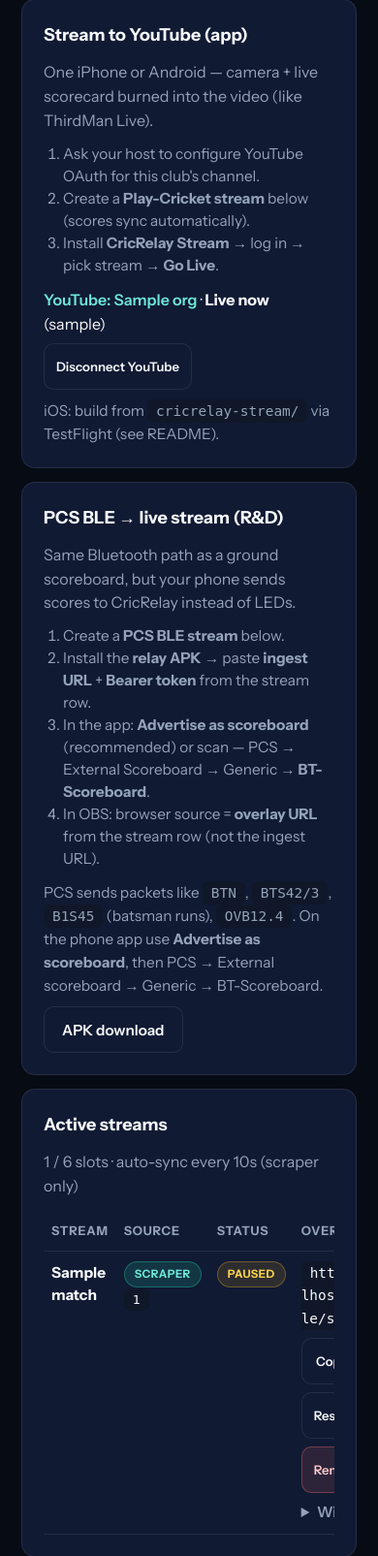
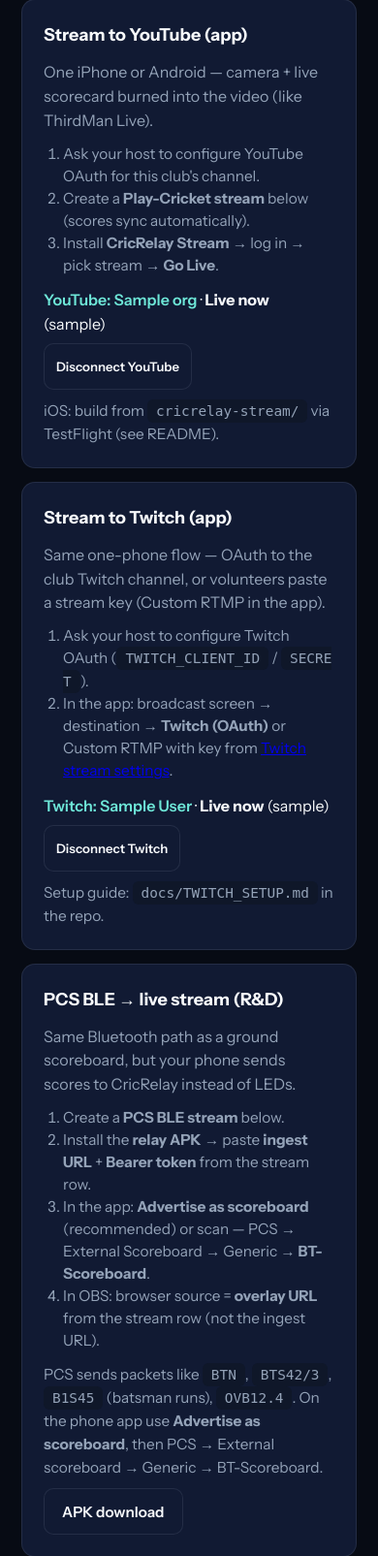
Before and after one commit to g-krish93/score, a Flask app: page /dashboard in a window 390 px wide. Shown: the part 287-1892 px from the top of the page at 97% size. Run offline with Flask 3, Linux system fonts and the light colour scheme; the visitor is signed in with stand-in values (Sample User, id 1); tables that the repository leaves empty hold one stand-in row (values such as "Sample post").

Commit message:
feat(stream): Twitch OAuth connect and go-live (like YouTube)
Add Twitch Helix OAuth, dashboard/mobile authorize flow, go-live/stop with platform=twitch, and app destination picker. Includes deploy env script and docs/TWITCH_SETUP.md.

Co-authored-by: Cursor <cursoragent@cursor.com>

```diff
--- a/server/app.py
+++ b/server/app.py
@@ -55,12 +55,15 @@ from .scraper_worker import get_live_snapshot, register_relay_worker
 from .stream_api import (
     bearer_org_from_request,
     issue_stream_token,
+    issue_twitch_oauth_state,
     issue_youtube_oauth_state,
+    org_id_from_twitch_oauth_state,
     org_id_from_youtube_oauth_state,
     relay_match_for_org,
     relay_matches_for_org,
     stream_api_auth_required,
 )
+from . import twitch_stream as tw
 from . import youtube_stream as yt
 
 load_dotenv()
@@ -324,6 +327,30 @@ def migrate_youtube_columns():
         db.session.commit()
 
 
+def migrate_twitch_columns():
+    """Add Twitch Stream columns on Organization."""
+    insp = inspect(db.engine)
+    if not insp.has_table("cricrelay_org"):
+        return
+    cols = {c["name"] for c in insp.get_columns("cricrelay_org")}
+    ts = _sql_timestamp_type()
+    specs = [
+        ("twitch_refresh_token_enc", "TEXT"),
+        ("twitch_user_id", "VARCHAR(32)"),
+        ("twitch_login", "VARCHAR(64)"),
+        ("twitch_display_name", "VARCHAR(200)"),
+        ("twitch_connected_at", ts),
+        ("twitch_active_match_slug", "VARCHAR(120)"),
+    ]
+    altered = False
+    for name, typ in specs:
+        if name not in cols:
+            db.session.execute(text(f"ALTER TABLE cricrelay_org ADD COLUMN {name} {typ}"))
+            altered = True
+    if altered:
+        db.session.commit()
+
+
 def _youtube_redirect_uri() -> str:
     env = (os.getenv("YOUTUBE_REDIRECT_URI") or "").strip()
     if env:
@@ -343,6 +370,30 @@ def _org_youtube_access_token(org: Organization) -> str | None:
         return None
     try:
         data = yt.refresh_access_token(refresh)
+        return data.get("access_token")
+    except Exception:
+        return None
+
+
+def _twitch_redirect_uri() -> str:
+    env = (os.getenv("TWITCH_REDIRECT_URI") or "").strip()
+    if env:
+        return env
+    base = _public_base_url()
+    if base:
+        return f"{base}/dashboard/twitch/callback"
+    return ""
+
+
+def _org_twitch_access_token(org: Organization) -> str | None:
+    enc = (org.twitch_refresh_token_enc or "").strip()
+    if not enc:
+        return None
+    refresh = tw.decrypt_token(enc)
+    if not refresh:
+        return None
+    try:
+        data = tw.refresh_access_token(refresh)
         return data.get("access_token")
     except Exception:
         return None
@@ -1125,6 +1176,11 @@ def _dashboard_fixture_data(org):
         "youtube_oauth_configured": yt.oauth_configured(),
         "youtube_live_active": bool(org.youtube_active_broadcast_id),
         "youtube_active_match_slug": org.youtube_active_match_slug or "",
+        "twitch_connected": bool((org.twitch_refresh_token_enc or "").strip()),
+        "twitch_display_name": org.twitch_display_name or org.twitch_login or "",
+        "twitch_oauth_configured": tw.oauth_configured(),
+        "twitch_live_active": bool(org.twitch_active_match_slug),
+        "twitch_active_match_slug": org.twitch_active_match_slug or "",
     }
 
 
@@ -2250,6 +2306,111 @@ def dashboard_youtube_disconnect():
     return redirect(url_for("dashboard"))
 
 
+@app.get("/dashboard/twitch/connect")
+@login_required
+def dashboard_twitch_connect():
+    org = _org_from_session()
+    if not tw.oauth_configured():
+        flash("Twitch OAuth is not configured on this server (TWITCH_CLIENT_ID / SECRET).", "error")
+        return redirect(url_for("dashboard"))
+    redirect_uri = _twitch_redirect_uri()
+    if not redirect_uri:
+        flash("Set PUBLIC_BASE_URL or TWITCH_REDIRECT_URI for Twitch connect.", "error")
+        return redirect(url_for("dashboard"))
+    state = tw.new_oauth_state()
+    session["twitch_oauth_state"] = state
+    session["twitch_oauth_org_id"] = org.id
+    return redirect(tw.build_authorize_url(redirect_uri, state))
+
+
+@app.get("/dashboard/twitch/callback")
+def dashboard_twitch_callback():
+    org = _org_from_session()
+    state = request.args.get("state") or ""
+    if org is None:
+        mobile_oid = org_id_from_twitch_oauth_state(state)
+        if mobile_oid:
+            org = db.session.get(Organization, mobile_oid)
+    if org is None:
+        flash("Sign in to the dashboard, then connect Twitch.", "error")
+        return redirect(url_for("cricrelay_login"))
+    err = request.args.get("error")
+    if err:
+        flash(f"Twitch authorization failed: {err}", "error")
+        return redirect(url_for("dashboard"))
+    web_state = session.pop("twitch_oauth_state", None)
+    web_oid = session.pop("twitch_oauth_org_id", None)
+    if web_state is not None:
+        if state != web_state or web_oid != org.id:
+            flash("Invalid OAuth state. Try connecting Twitch again.", "error")
+            return redirect(url_for("dashboard"))
+    elif org_id_from_twitch_oauth_state(state) != org.id:
+        flash("Invalid OAuth state. Try connecting Twitch again.", "error")
+        return redirect(url_for("dashboard"))
+    code = request.args.get("code")
+    if not code:
+        flash("Missing authorization code from Twitch.", "error")
+        return redirect(url_for("dashboard"))
+    redirect_uri = _twitch_redirect_uri()
+    try:
+        tok = tw.exchange_code(code, redirect_uri)
+        access = tok.get("access_token")
+        refresh = tok.get("refresh_token")
+        if not refresh:
+            flash("Twitch did not return a refresh token. Disconnect and connect again.", "error")
+            return redirect(url_for("dashboard"))
+        user_id, login, display = tw.fetch_user_for_token(access)
+        live_check = tw.verify_streaming_access(access, user_id)
+        org.twitch_refresh_token_enc = tw.encrypt_token(refresh)
+        org.twitch_user_id = user_id
+        org.twitch_login = login
+        org.twitch_display_name = display
+        org.twitch_connected_at = datetime.now(timezone.utc)
+        db.session.commit()
+        if live_check.get("ok"):
+            flash(f"Twitch connected: {display} (@{login})", "success")
+        else:
+            flash(
+                f"Twitch linked ({display}) but stream key access failed: {live_check.get('message')}",
+                "error",
+            )
+    except Exception as exc:
+        flash(f"Could not connect Twitch: {exc}", "error")
+        return redirect(url_for("dashboard"))
+    if web_state is None:
+        live_ok = live_check.get("ok")
+        live_msg = (live_check.get("message") or "").strip()
+        extra = (
+            "<p style='color:#22c55e'>Stream key API: OK — you can use Go Live to Twitch from the app.</p>"
+            if live_ok
+            else f"<p style='color:#f97316'>Stream key not ready: {live_msg}</p>"
+        )
+        return (
+            "<!DOCTYPE html><html><body style='font-family:sans-serif;padding:2rem;max-width:36rem'>"
+            f"<h2>Twitch connected</h2><p><b>{display}</b> (@{login})</p>"
+            f"{extra}"
+            "<p><b>Next:</b> switch back to <b>CricRelay Live</b> and choose "
+            "<b>Twitch (OAuth)</b> on the broadcast screen, or paste a stream key under Custom RTMP.</p>"
+            "</body></html>"
+        )
+    return redirect(url_for("dashboard"))
+
+
+@app.post("/dashboard/twitch/disconnect")
+@login_required
+def dashboard_twitch_disconnect():
+    org = _org_from_session()
+    org.twitch_refresh_token_enc = None
+    org.twitch_user_id = None
+    org.twitch_login = None
+    org.twitch_display_name = None
+    org.twitch_connected_at = None
+    org.twitch_active_match_slug = None
+    db.session.commit()
+    flash("Twitch disconnected.", "success")
+    return redirect(url_for("dashboard"))
+
+
 @app.post("/api/auth/login")
 def api_stream_login():
     data = request.get_json(silent=True) or {}
@@ -2267,6 +2428,7 @@ def api_stream_login():
             "org_id": org.id,
             "org_name": org.name,
             "youtube_connected": bool((org.youtube_refresh_token_enc or "").strip()),
+            "twitch_connected": bool((org.twitch_refresh_token_enc or "").strip()),
         }
     )
 
@@ -2474,20 +2636,128 @@ def api_youtube_disconnect(org: Organization):
     return jsonify({"ok": True})
 
 
+@app.get("/api/stream/twitch/authorize")
+@stream_api_auth_required
+def api_twitch_authorize(org: Organization):
+    if not tw.oauth_configured():
+        return (
+            jsonify(
+                {
+                    "error": (
+                        "Twitch OAuth is not configured on this server. "
+                        "Set TWITCH_CLIENT_ID and TWITCH_CLIENT_SECRET."
+                    )
+                }
+            ),
+            503,
+        )
+    redirect_uri = _twitch_redirect_uri()
+    if not redirect_uri:
+        return jsonify({"error": "Set PUBLIC_BASE_URL or TWITCH_REDIRECT_URI"}), 503
+    state = issue_twitch_oauth_state(org.id)
+    return jsonify(
+        {
+            "ok": True,
+            "authorize_url": tw.build_authorize_url(redirect_uri, state),
+            "scopes": tw.oauth_scopes(),
+        }
+    )
+
+
+@app.get("/api/stream/twitch-status")
+@stream_api_auth_required
+def api_twitch_status(org: Organization):
+    connected = bool((org.twitch_refresh_token_enc or "").strip())
+    stream_key_ok = False
+    stream_key_message = ""
+    if connected:
+        access = _org_twitch_access_token(org)
+        bid = (org.twitch_user_id or "").strip()
+        if access and bid:
+            check = tw.verify_streaming_access(access, bid)
+            stream_key_ok = bool(check.get("ok"))
+            stream_key_message = (check.get("message") or "").strip()
+    return jsonify(
+        {
+            "ok": True,
+            "oauth_configured": tw.oauth_configured(),
+            "oauth_scopes": tw.oauth_scopes(),
+            "connected": connected,
+            "display_name": org.twitch_display_name or org.twitch_login or "",
+            "login": org.twitch_login or "",
+            "stream_key_ok": stream_key_ok,
+            "stream_key_message": stream_key_message,
+            "live_active": bool(org.twitch_active_match_slug),
+            "active_match_slug": org.twitch_active_match_slug or "",
+        }
+    )
+
+
+@app.post("/api/stream/twitch-disconnect")
+@stream_api_auth_required
+def api_twitch_disconnect(org: Organization):
+    org.twitch_refresh_token_enc = None
+    org.twitch_user_id = None
+    org.twitch_login = None
+    org.twitch_display_name = None
+    org.twitch_connected_at = None
+    org.twitch_active_match_slug = None
+    db.session.commit()
+    return jsonify({"ok": True})
+
+
 @app.post("/api/stream/go-live")
 @stream_api_auth_required
 def api_stream_go_live(org: Organization):
     data = request.get_json(silent=True) or {}
     slug = sanitize_match_id(data.get("match_slug") or "")
+    platform = str(data.get("platform") or "youtube").strip().lower()
     if not slug:
         return jsonify({"error": "match_slug required"}), 400
+    if platform not in {"youtube", "twitch"}:
+        return jsonify({"error": "platform must be youtube or twitch"}), 400
     row = RelayMatch.query.filter_by(organization_id=org.id, score_match_slug=slug).first()
     if not row:
         return jsonify({"error": "unknown stream"}), 404
+    title = (row.label or f"CricRelay {slug}")[:100]
+    base = _public_base_url().rstrip("/")
+    embed_url = f"{base}/m/{slug}/stream?embed=1" if base else f"/m/{slug}/stream?embed=1"
+
+    if platform == "twitch":
+        access = _org_twitch_access_token(org)
+        if not access:
+            return jsonify({"error": "Twitch not connected for this club"}), 400
+        bid = (org.twitch_user_id or "").strip()
+        login = (org.twitch_login or "").strip()
+        if not bid or not login:
+            return jsonify({"error": "Twitch channel info missing — reconnect Twitch"}), 400
+        try:
+            bundle = tw.go_live_bundle(access, bid, login, title)
+        except Exception as exc:
+            return jsonify({"error": f"Twitch go-live failed: {exc}"}), 502
+        org.twitch_active_match_slug = slug
+        org.youtube_active_broadcast_id = None
+        org.youtube_active_stream_id = None
+        org.youtube_active_match_slug = None
+        db.session.commit()
+        rtmp_url = bundle["ingestion_address"]
+        stream_key = bundle["stream_name"]
+        return jsonify(
+            {
+                "ok": True,
+                "platform": "twitch",
+                "match_slug": slug,
+                "watch_url": bundle["watch_url"],
+                "rtmp_url": rtmp_url,
+                "stream_key": stream_key,
+                "rtmp_full_url": f"{rtmp_url.rstrip('/')}/{stream_key}" if stream_key else rtmp_url,
+                "overlay_embed_url": embed_url,
+            }
+        )
+
     access = _org_youtube_access_token(org)
     if not access:
         return jsonify({"error": "YouTube not connected for this club"}), 400
-    title = (row.label or f"CricRelay {slug}")[:100]
     try:
         bundle = yt.go_live_bundle(access, title)
     except Exception as exc:
@@ -2495,14 +2765,14 @@ def api_stream_go_live(org: Organization):
     org.youtube_active_broadcast_id = bundle["broadcast_id"]
     org.youtube_active_stream_id = bundle["stream_id"]
     org.youtube_active_match_slug = slug
+    org.twitch_active_match_slug = None
     db.session.commit()
     rtmp_url = bundle["ingestion_address"]
     stream_key = bundle["stream_name"]
-    base = _public_base_url().rstrip("/")
-    embed_url = f"{base}/m/{slug}/stream?embed=1" if base else f"/m/{slug}/stream?embed=1"
     return jsonify(
         {
             "ok": True,
+            "platform": "youtube",
             "match_slug": slug,
             "broadcast_id": bundle["broadcast_id"],
             "stream_id": bundle["stream_id"],
@@ -2518,19 +2788,26 @@ def api_stream_go_live(org: Organization):
 @app.post("/api/stream/stop")
 @stream_api_auth_required
 def api_stream_stop(org: Organization):
-    access = _org_youtube_access_token(org)
-    if not access:
-        return jsonify({"error": "YouTube not connected"}), 400
-    b_id = org.youtube_active_broadcast_id
-    s_id = org.youtube_active_stream_id
-    if b_id:
-        try:
-            yt.stop_live_bundle(access, b_id, s_id)
-        except Exception:
-            pass
-    org.youtube_active_broadcast_id = None
-    org.youtube_active_stream_id = None
-    org.youtube_active_match_slug = None
+    data = request.get_json(silent=True) or {}
+    platform = str(data.get("platform") or "").strip().lower()
+
+    if platform in {"", "youtube"} and org.youtube_active_broadcast_id:
+        access = _org_youtube_access_token(org)
+        if access:
+            b_id = org.youtube_active_broadcast_id
+            s_id = org.youtube_active_stream_id
+            if b_id:
+                try:
+                    yt.stop_live_bundle(access, b_id, s_id)
+                except Exception:
+                    pass
+        org.youtube_active_broadcast_id = None
+        org.youtube_active_stream_id = None
+        org.youtube_active_match_slug = None
+
+    if platform in {"", "twitch"} or org.twitch_active_match_slug:
+        org.twitch_active_match_slug = None
+
     db.session.commit()
     return jsonify({"ok": True})
 
@@ -2567,12 +2844,16 @@ def health():
 def api_stream_setup():
     """Public setup check for mobile app (no secrets exposed)."""
     redirect_uri = _youtube_redirect_uri()
+    twitch_redirect = _twitch_redirect_uri()
     return jsonify(
         {
             "ok": True,
             "youtube_oauth_configured": yt.oauth_configured(),
             "youtube_redirect_uri": redirect_uri,
             "youtube_oauth_scopes": yt.oauth_scopes(),
+            "twitch_oauth_configured": tw.oauth_configured(),
+            "twitch_redirect_uri": twitch_redirect,
+            "twitch_oauth_scopes": tw.oauth_scopes(),
             "public_base_url": _public_base_url(),
         }
     )
@@ -2590,6 +2871,7 @@ with app.app_context():
     migrate_relay_source_column()
     migrate_organization_brand_columns()
     migrate_youtube_columns()
+    migrate_twitch_columns()
 
 with state_lock:
     try:
--- a/server/models_cricrelay.py
+++ b/server/models_cricrelay.py
@@ -167,6 +167,12 @@ class Organization(db.Model):
     youtube_active_broadcast_id = db.Column(db.String(64), nullable=True)
     youtube_active_stream_id = db.Column(db.String(64), nullable=True)
     youtube_active_match_slug = db.Column(db.String(120), nullable=True)
+    twitch_refresh_token_enc = db.Column(db.Text, nullable=True)
+    twitch_user_id = db.Column(db.String(32), nullable=True)
+    twitch_login = db.Column(db.String(64), nullable=True)
+    twitch_display_name = db.Column(db.String(200), nullable=True)
+    twitch_connected_at = db.Column(db.DateTime, nullable=True)
+    twitch_active_match_slug = db.Column(db.String(120), nullable=True)
     created_at = db.Column(db.DateTime, default=lambda: datetime.now(timezone.utc))
 
     def set_password(self, password: str) -> None:
--- a/templates/cricrelay_dashboard_streams.html
+++ b/templates/cricrelay_dashboard_streams.html
@@ -47,6 +47,33 @@
       {% endif %}
     </div>
     <p class="cr-help" style="margin:10px 0 0;">iOS: build from <code class="cr-code">cricrelay-stream/</code> via TestFlight (see README).</p>
+  </div>
+
+  <div class="cr-card">
+    <h2>Stream to Twitch (app)</h2>
+    <p class="cr-muted" style="margin:0 0 10px;">Same one-phone flow — OAuth to the club Twitch channel, or volunteers paste a stream key (Custom RTMP in the app).</p>
+    <ol class="cr-help" style="margin:0 0 12px;padding-left:20px;line-height:1.5;">
+      <li>{% if twitch_oauth_configured %}<a href="{{ url_for('dashboard_twitch_connect') }}">Connect Twitch</a>{% else %}Ask your host to configure Twitch OAuth (<code class="cr-code">TWITCH_CLIENT_ID</code> / <code class="cr-code">SECRET</code>){% endif %}.</li>
+      <li>In the app: broadcast screen → destination → <strong>Twitch (OAuth)</strong> or Custom RTMP with key from <a href="https://dashboard.twitch.tv/settings/stream" target="_blank" rel="noopener">Twitch stream settings</a>.</li>
+    </ol>
+    <p style="margin:0 0 8px;">
+      {% if twitch_connected %}
+      <span class="cr-compare-good">Twitch: {{ twitch_display_name or 'Connected' }}</span>
+      {% if twitch_live_active %} · <strong>Live now</strong> ({{ twitch_active_match_slug }}){% endif %}
+      {% else %}
+      <span class="cr-compare-warn">Twitch not connected</span>
+      {% endif %}
+    </p>
+    <div style="display:flex;flex-wrap:wrap;gap:8px;">
+      {% if twitch_connected %}
+      <form method="post" action="{{ url_for('dashboard_twitch_disconnect') }}" style="display:inline;">
+        <button type="submit" class="cr-btn cr-btn-secondary cr-btn-sm">Disconnect Twitch</button>
+      </form>
+      {% elif twitch_oauth_configured %}
+      <a class="cr-btn cr-btn-primary cr-btn-sm" href="{{ url_for('dashboard_twitch_connect') }}">Connect Twitch</a>
+      {% endif %}
+    </div>
+    <p class="cr-help" style="margin:10px 0 0;">Setup guide: <code class="cr-code">docs/TWITCH_SETUP.md</code> in the repo.</p>
   </div>
 
   <div class="cr-card">
```
Also changed, not shown: docs/TWITCH_SETUP.md (added, +96 -0 lines), server/stream_api.py (+19 -0 lines), server/twitch_stream.py (added, +174 -0 lines), .github/workflows/deploy.yml, 5 other files.
